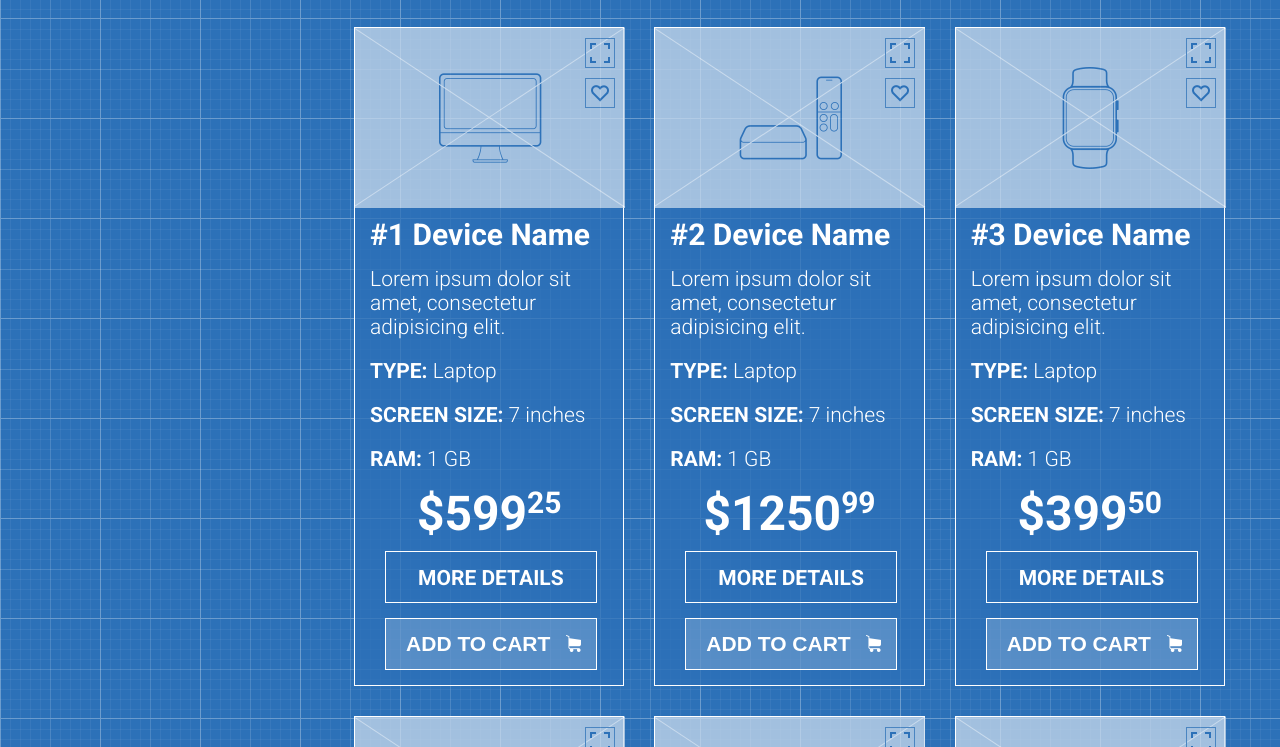
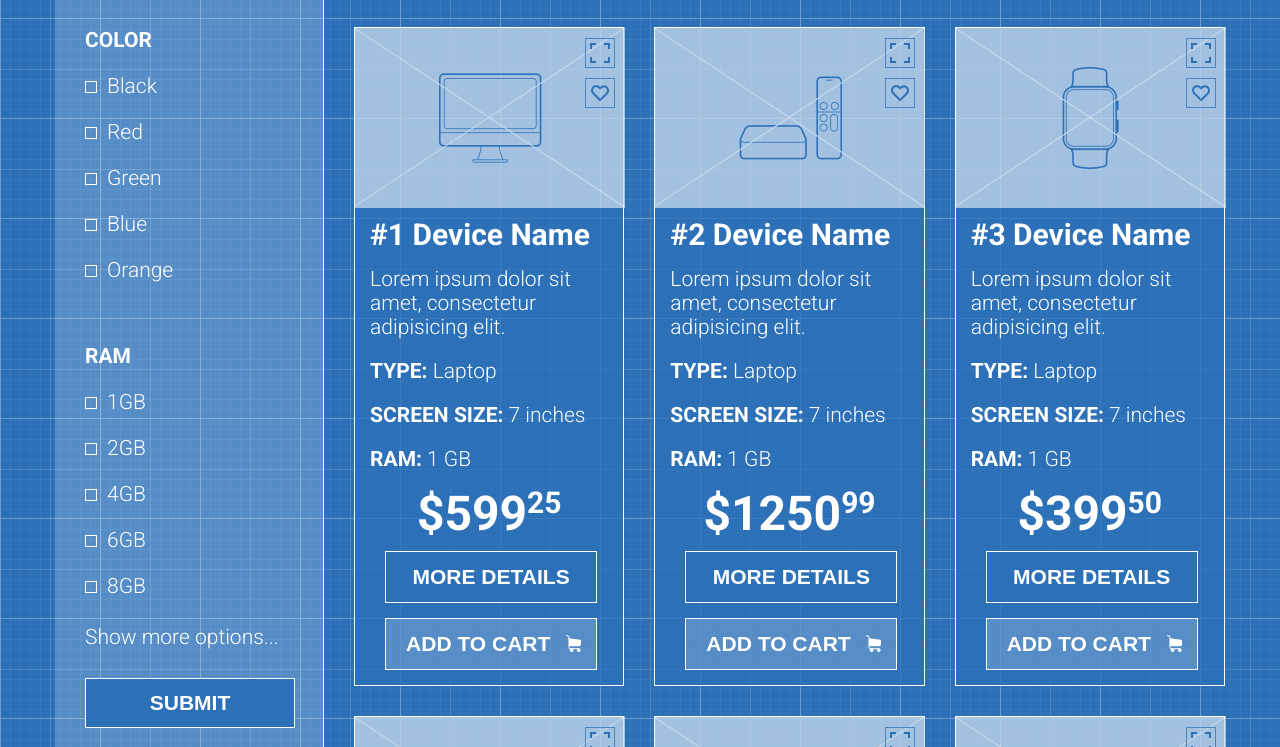
Before and after one commit to TetianaKobyliakova/TetianaKobyliakova.github.io, a plain HTML site: page index.html in a window 1280 px wide. Shown: the part 682-1429 px from the top of the page. Drawn offline with Linux system fonts and the light colour scheme.

Commit message:
Add filter

```diff
--- a/css/style.css
+++ b/css/style.css
@@ -197,6 +197,7 @@ aside, section {
 aside {
 	width: 23%;
 	border-right: 1px solid white;
+	background-color: rgba(255, 255, 255, 0.2);
 }
 section {
 	width: 77%;
@@ -260,6 +261,11 @@ border-top:1px solid white;
 	background-position: center;
 }
 
+.square:hover {
+	background-color: #2c71b8;
+	background-image: url(../images/white-square2.png);
+}
+
 .like {
 	position: absolute;
 	width: 30px;
@@ -270,6 +276,11 @@ border-top:1px solid white;
 	background-image: url(../images/heart.png);
 	background-repeat: no-repeat;
 	background-position: center;
+}
+
+.like:hover {
+	background-color: #2c71b8;
+	background-image: url(../images/white-heart.png);
 }
 
 .monitor {
@@ -374,9 +385,12 @@ h2 {
 	color: white;
 	font-weight: bold;
 	font-size: 21px;
-	padding-left: 32px;
-	padding-top: 14px;
+	background-color: #2c71b8;
 	cursor: pointer;
+}
+
+.more-details:hover {
+	background-color: rgba(255, 255, 255, 0.2);
 }
 
 .add-to-cart {
@@ -396,6 +410,10 @@ h2 {
 	background-position: 180px 16px;
 	cursor: pointer;
 
+}
+
+.add-to-cart:hover {
+	background-color: #2c71b8;
 }
 
 
@@ -453,3 +471,73 @@ select {
     background: url(../images/small-arrow.png) 96% / 4% no-repeat #2c71b8;
 
 }
+
+.filter {
+	margin-top: 33px;
+	margin-left: 30px;
+}
+
+h3 {
+	margin-bottom: 25px;
+	font-size: 21px;
+	font-weight: bold;
+	color: white;
+}
+
+input[type = "checkbox"] {
+			display: none;
+		}
+		label {
+			position: relative;
+			font-size: 21px;
+			color: white;
+
+		}
+		label:before {
+			content: "";
+			display: inline-block;
+			width: 10px;
+			height: 10px;
+			border: 1px solid white;
+			margin-right: 10px;
+		}
+		input[type = "checkbox"]:checked + label:before {
+			background-color: white;
+		}
+
+		.checkbox {
+			margin-bottom: 25px;
+		}
+
+		.device-type, .color {
+			margin-bottom: 65px;
+		}
+
+		.show-more-options {
+			margin-top: 30px;
+
+		}
+		.show-more-options a {
+			font-size: 21px;
+			color: white;
+			text-decoration: none;
+		}
+
+		input[type = "submit"] {
+			display: block;
+			margin-top: 30px;
+			margin-bottom: 30px;
+			background-color: #2c71b8;
+			width: 210px;
+			height: 50px;
+			outline: none;
+			border: 1px solid white;
+			font-size: 21px;
+			font-weight: bold;
+			color: white;
+			cursor: pointer;
+		}
+
+		input[type = "submit"]:hover {
+			background-color: rgba(255, 255, 255, 0.2);
+		}
--- a/index.html
+++ b/index.html
@@ -71,9 +71,70 @@
 		<div class = "container">
 			<div class = "row">
 				<aside>
-					<p>Lorem ipsum dolor sit amet, consectetur adipisicing elit. Officia cum iure dolor enim accusantium, dolorum esse perferendis velit tenetur placeat, ipsa sunt autem ut ducimus maxime earum, voluptatibus cupiditate nihil.</p>
+					<form action = "#" class = "filter">
+						<div class = "device-type">
+							<h3>DEVICE TYPE</h3>
+							<div class = "checkbox">
+								<input type = "checkbox" id = "laptop">
+								<label for = "laptop">Laptop</label>
+							</div>
+							<div class = "checkbox">
+								<input type = "checkbox" id = "tablet">
+								<label for = "tablet">Tablet</label>
+							</div>
+						</div>
+						<div class = "color">
+							<h3>COLOR</h3>
+							<div class = "checkbox">
+								<input type = "checkbox" id = "black">
+								<label for = "black">Black</label>
+							</div>
+							<div class = "checkbox">
+								<input type = "checkbox" id = "red">
+								<label for = "red">Red</label>
+							</div>
+							<div class = "checkbox">
+								<input type = "checkbox" id = "green">
+								<label for = "green">Green</label>
+							</div>
+							<div class = "checkbox">
+								<input type = "checkbox" id = "blue">
+								<label for = "blue">Blue</label>
+							</div>
+							<div class = "checkbox">
+								<input type = "checkbox" id = "orange">
+								<label for = "orange">Orange</label>
+							</div>
+						</div>
+						<div class = "ram">
+							<h3>RAM</h3>
+							<div class = "checkbox">
+								<input type = "checkbox" id = "1gb">
+								<label for = "1gb">1GB</label>
+							</div>
+							<div class = "checkbox">
+								<input type = "checkbox" id = "2gb">
+								<label for = "2gb">2GB</label>
+							</div>
+							<div class = "checkbox">
+								<input type = "checkbox" id = "4gb">
+								<label for = "4gb">4GB</label>
+							</div>
+							<div class = "checkbox">
+								<input type = "checkbox" id = "6gb">
+								<label for = "6gb">6GB</label>
+							</div>
+							<div class = "checkbox">
+								<input type = "checkbox" id = "8gb">
+								<label for = "8gb">8GB</label>
+							</div>
+						</div>
+						<div class = "show-more-options">
+							<a href = "#">Show more options...</a>
+						</div>
+						<input type = "submit" value = "SUBMIT">
 
-
+					</form>
 				</aside>
 				<section>
 					<div class = "row1">
@@ -103,7 +164,7 @@
 									<p class = "text"><span class = "bold">SCREEN SIZE:</span> 7 inches</p>
 									<p class = "text"><span class = "bold">RAM:</span> 1 GB</p>
 									<p class = "price">$599<span class = "super">25</span></p>
-									<div class = "more-details">more details</div>
+									<button class = "more-details">more details</button>
 									<button class = "add-to-cart">add to cart</button>
 							</div>
 						</div>
@@ -119,7 +180,7 @@
 									<p class = "text"><span class = "bold">SCREEN SIZE:</span> 7 inches</p>
 									<p class = "text"><span class = "bold">RAM:</span> 1 GB</p>
 									<p class = "price">$1250<span class = "super">99</span></p>
-									<div class = "more-details">more details</div>
+									<button class = "more-details">more details</button>
 									<button class = "add-to-cart">add to cart</button>
 							</div>
 						</div>
@@ -135,7 +196,7 @@
 									<p class = "text"><span class = "bold">SCREEN SIZE:</span> 7 inches</p>
 									<p class = "text"><span class = "bold">RAM:</span> 1 GB</p>
 									<p class = "price">$399<span class = "super">50</span></p>
-									<div class = "more-details">more details</div>
+									<button class = "more-details">more details</button>
 									<button class = "add-to-cart">add to cart</button>
 							</div>
 						</div>
@@ -154,7 +215,7 @@
 									<p class = "text"><span class = "bold">SCREEN SIZE:</span> 7 inches</p>
 									<p class = "text"><span class = "bold">RAM:</span> 1 GB</p>
 									<p class = "price">$599<span class = "super">25</span></p>
-									<div class = "more-details">more details</div>
+									<button class = "more-details">more details</button>
 									<button class = "add-to-cart">add to cart</button>
 							</div>
 						</div>
@@ -170,7 +231,7 @@
 									<p class = "text"><span class = "bold">SCREEN SIZE:</span> 7 inches</p>
 									<p class = "text"><span class = "bold">RAM:</span> 1 GB</p>
 									<p class = "price">$1250<span class = "super">99</span></p>
-									<div class = "more-details">more details</div>
+									<button class = "more-details">more details</button>
 									<button class = "add-to-cart">add to cart</button>
 							</div>
 						</div>
@@ -186,7 +247,7 @@
 									<p class = "text"><span class = "bold">SCREEN SIZE:</span> 7 inches</p>
 									<p class = "text"><span class = "bold">RAM:</span> 1 GB</p>
 									<p class = "price">$399<span class = "super">50</span></p>
-									<div class = "more-details">more details</div>
+									<button class = "more-details">more details</button>
 									<button class = "add-to-cart">add to cart</button>
 							</div>
 						</div>
@@ -205,7 +266,7 @@
 									<p class = "text"><span class = "bold">SCREEN SIZE:</span> 7 inches</p>
 									<p class = "text"><span class = "bold">RAM:</span> 1 GB</p>
 									<p class = "price">$599<span class = "super">25</span></p>
-									<div class = "more-details">more details</div>
+									<button class = "more-details">more details</button>
 									<button class = "add-to-cart">add to cart</button>
 							</div>
 						</div>
@@ -221,7 +282,7 @@
 									<p class = "text"><span class = "bold">SCREEN SIZE:</span> 7 inches</p>
 									<p class = "text"><span class = "bold">RAM:</span> 1 GB</p>
 									<p class = "price">$1250<span class = "super">99</span></p>
-									<div class = "more-details">more details</div>
+									<button class = "more-details">more details</button>
 									<button class = "add-to-cart">add to cart</button>
 							</div>
 						</div>
@@ -237,7 +298,7 @@
 									<p class = "text"><span class = "bold">SCREEN SIZE:</span> 7 inches</p>
 									<p class = "text"><span class = "bold">RAM:</span> 1 GB</p>
 									<p class = "price">$399<span class = "super">50</span></p>
-									<div class = "more-details">more details</div>
+									<button class = "more-details">more details</button>
 									<button class = "add-to-cart">add to cart</button>
 							</div>
 						</div>
```
Also changed, not shown: images/favicon.ico (deleted), images/white-heart.png (added), images/white-square2.png (added).
